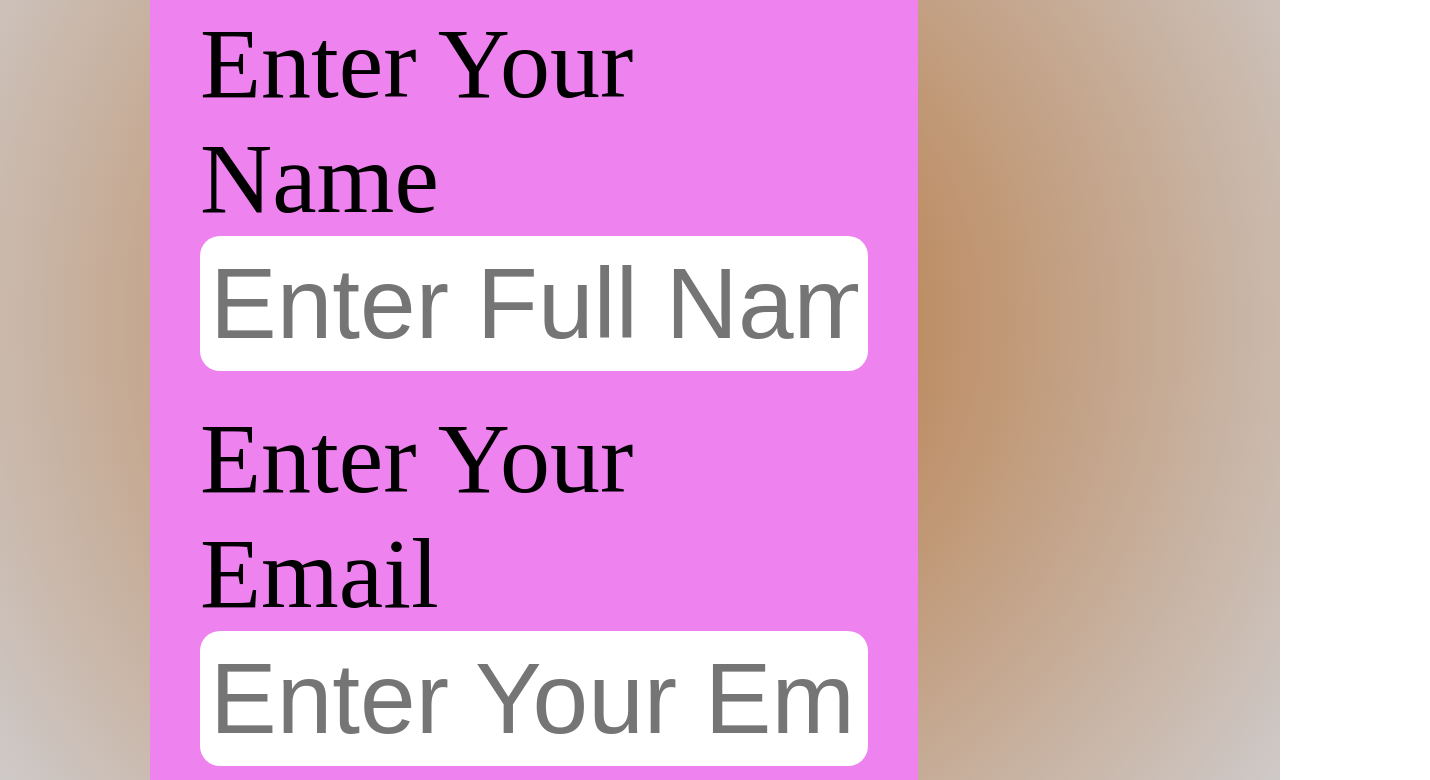
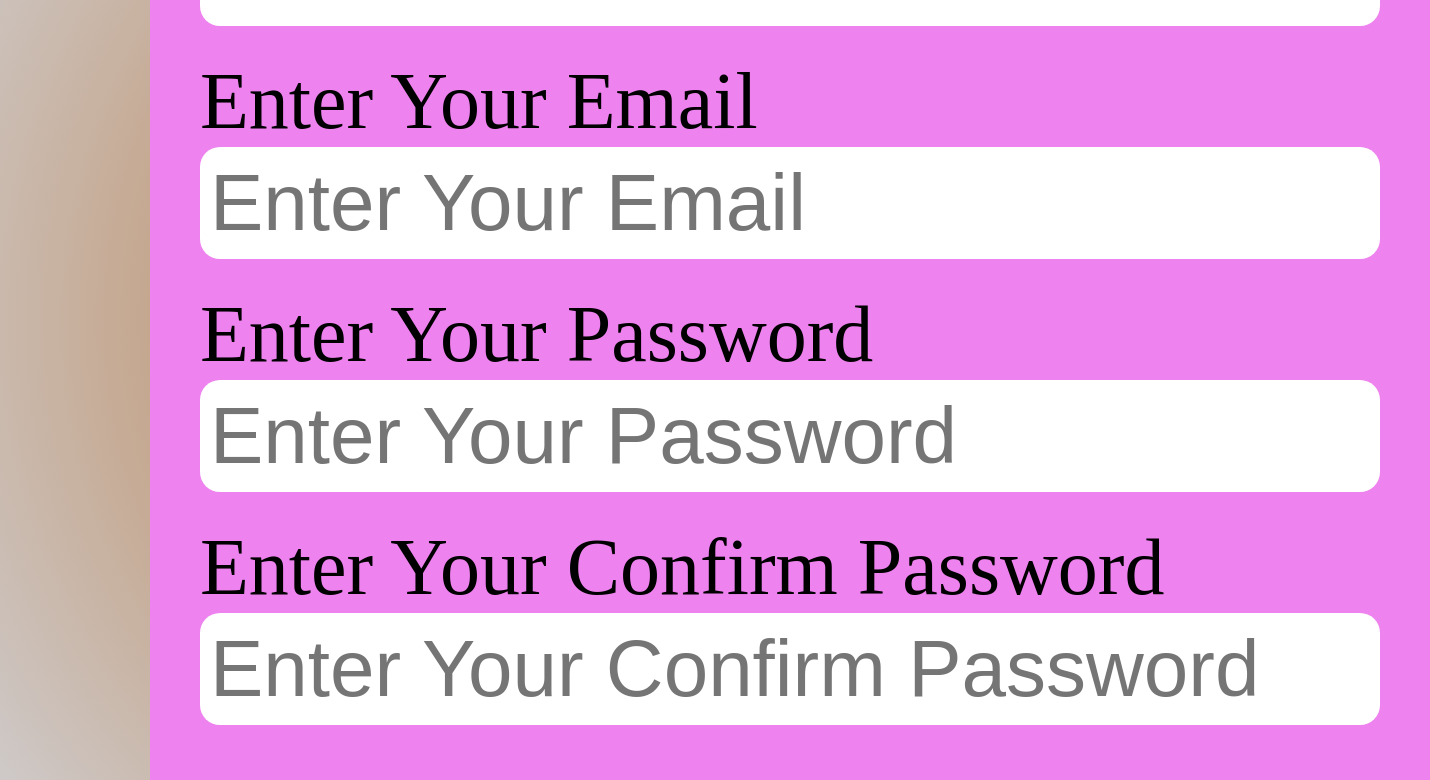
Before and after one commit to danish-sketch/First-Project, a plain HTML site: page index.html in a window 1280 px wide. Shown: the part 479-1259 px from the top of the page, 1430 px wide, since content can reach past the window. Drawn offline with Linux system fonts and the light colour scheme.

Commit message:
Update index.html

```diff
--- a/index.html
+++ b/index.html
@@ -9,21 +9,21 @@
             margin: 0;
             padding: 0;
             box-sizing: border-box;
-            font-size: 100px;
+            font-size: 80px;
         }
         .outer-box{
             width: 100%;
             height: 200vh;
             background: rgb(181,111,49);
             background: radial-gradient(circle, rgba(181,111,49,1) 0%, rgba(68,134,212,0.2191001400560224) 100%);
-            padding-top: 60px;
+            padding-top: 40px;
         }
         .inner-box{
             background-color:violet;
             margin-left: 150px;
             border-radius: 20px;
             height: 2000px;
-            width: 60%;
+            width: 100%;
             padding: 50px;
         }
         input{
```
